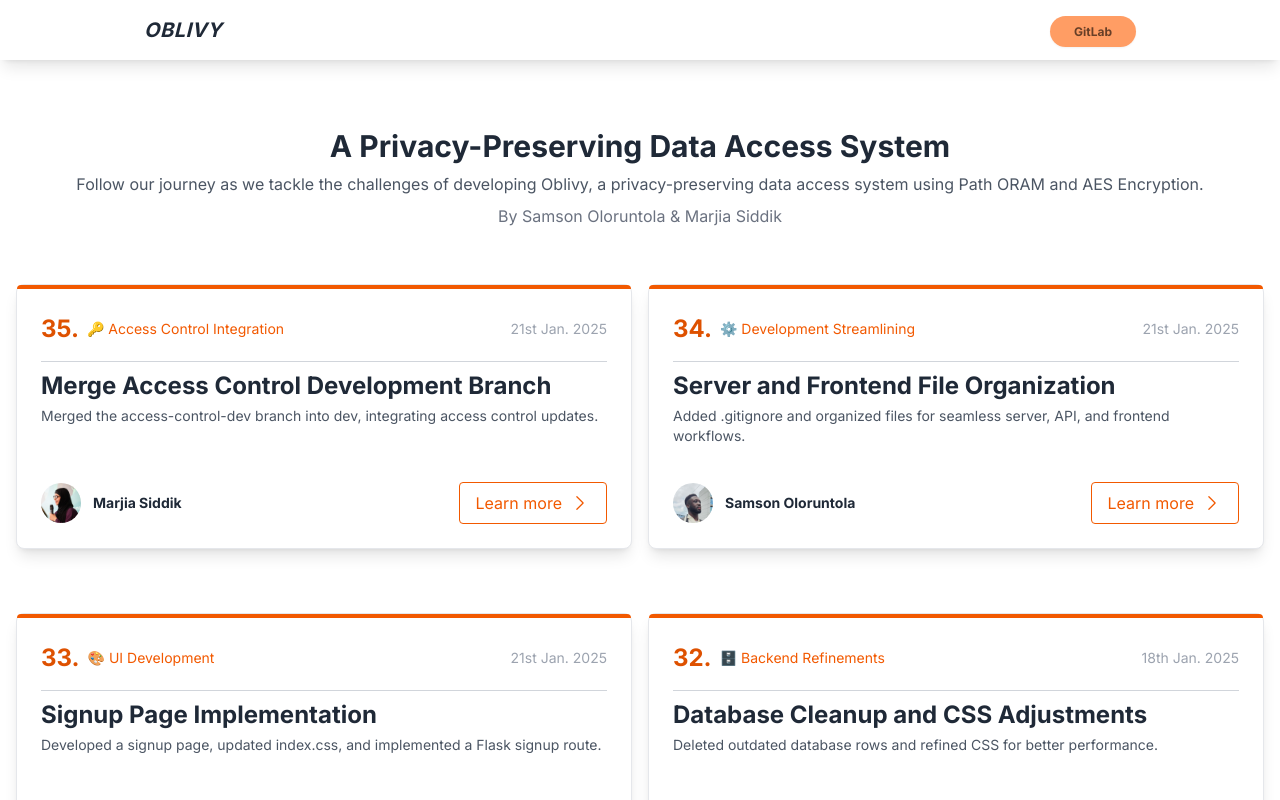
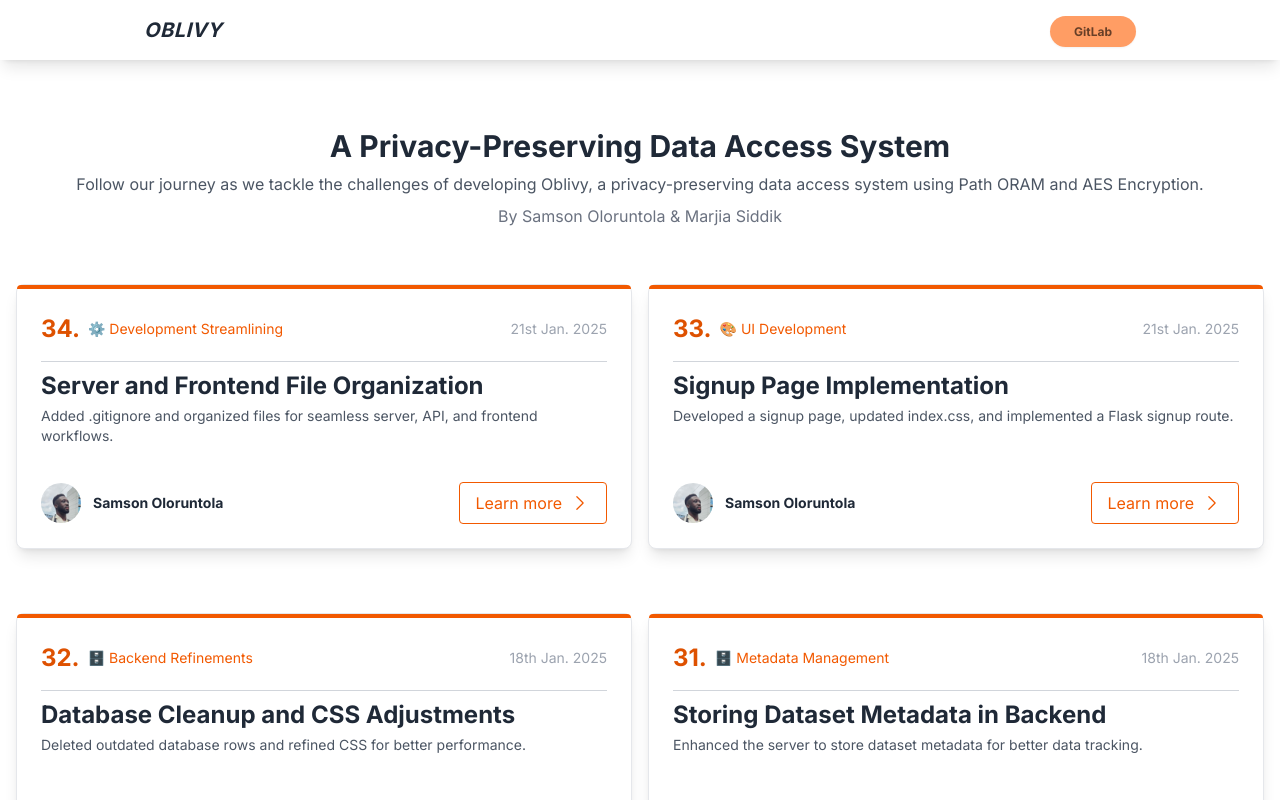
Before and after one commit to type0-1/blog, a React (Create React App) app: page / in a window 1280 px wide. Shown: the top 800 px of the page. Built offline with nearby package versions, Linux system fonts and the light colour scheme.

Commit message:
removed empty tree

```diff
--- a/src/components/MainSection.js
+++ b/src/components/MainSection.js
@@ -8,15 +8,6 @@ import marjiaImage from '../images/Marjia.jpeg';
 gsap.registerPlugin(ScrollTrigger);
 
 const cardData = [
-    {
-      blogTitle: "Merge Access Control Development Branch",
-      author: "Marjia Siddik",
-      date: "21st Jan. 2025",
-      topic: "🔑 Access Control Integration",
-      desc: "Merged the access-control-dev branch into dev, integrating access control updates.",
-      authorImage: marjiaImage,
-      blogId: 35,
-    },
     {
       blogTitle: "Server and Frontend File Organization",
       author: "Samson Oloruntola",
```
